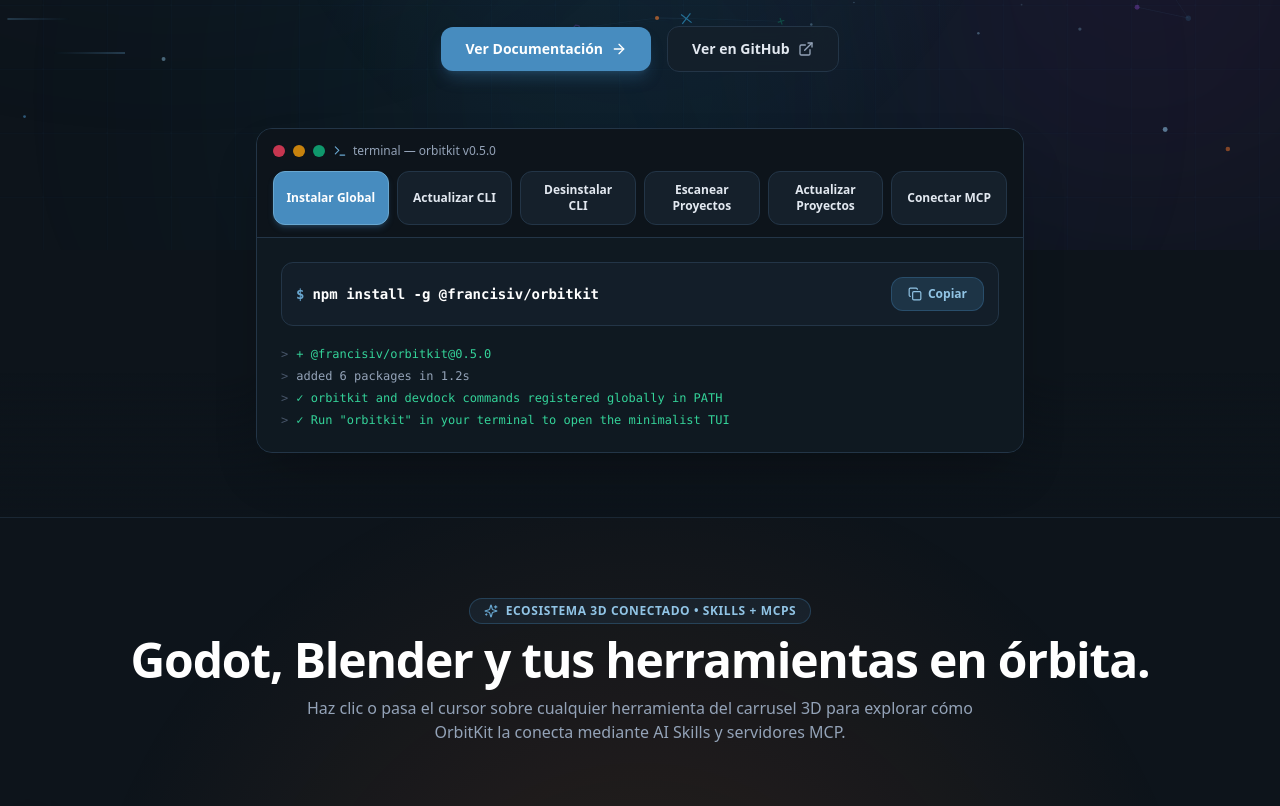
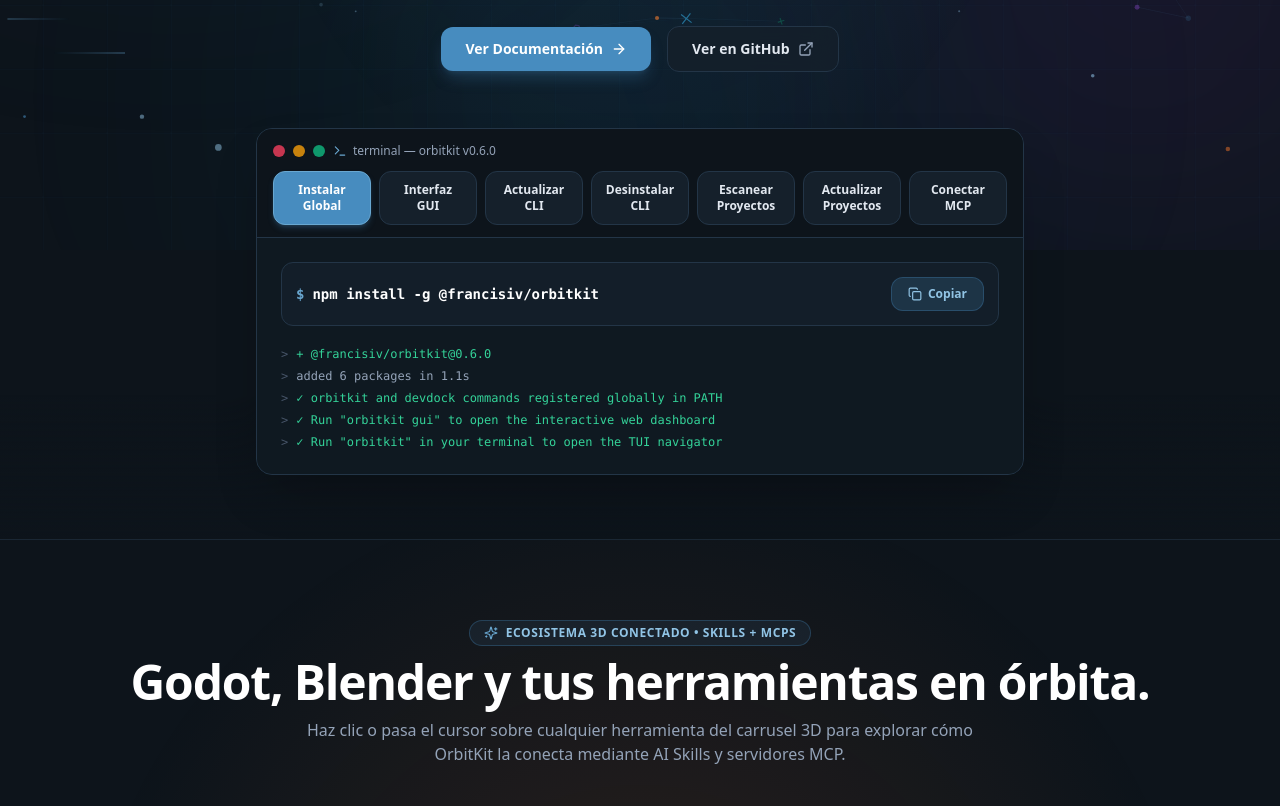
Before and after one commit to FrancisCuarto/OrbitKit, a React (Vite) app in the folder apps/web/: page / in a window 1280 px wide. Shown: the part 550-1356 px from the top of the page. Built offline with nearby package versions, Linux system fonts and the light colour scheme.

Commit message:
chore: bump version to v0.6.0 with Web GUI documentation and CLI dashboard

```diff
--- a/apps/web/src/App.tsx
+++ b/apps/web/src/App.tsx
@@ -75,7 +75,7 @@ export function App() {
                   OrbitKit
                 </span>
                 <span className="text-[10px] font-mono font-semibold px-2 py-0.5 rounded-full bg-godot-500/20 text-godot-300 border border-godot-500/30">
-                  CLI v0.5.0
+                  CLI v0.6.0
                 </span>
               </div>
             </div>
@@ -409,7 +409,7 @@ export function App() {
             <div className="space-y-2">
               <div className="inline-flex items-center space-x-2 px-2.5 py-0.5 rounded-full bg-emerald-500/15 border border-emerald-500/30 text-emerald-300 text-xs font-semibold">
                 <RefreshCw className="w-3.5 h-3.5 mr-1" />
-                <span>{lang === 'es' ? 'Verificador de Versiones (v0.5.0)' : 'Version Checker & Self-Updater (v0.5.0)'}</span>
+                <span>{lang === 'es' ? 'Verificador de Versiones (v0.6.0)' : 'Version Checker & Self-Updater (v0.6.0)'}</span>
               </div>
               <h3 className="text-lg sm:text-xl font-extrabold text-white">
                 {lang === 'es'
--- a/apps/web/src/components/DocsSection.tsx
+++ b/apps/web/src/components/DocsSection.tsx
@@ -89,7 +89,7 @@ export function DocsSection({ lang }: Props) {
                           {lang === 'es' ? '1. Instalar por NPM' : '1. Install via NPM'}
                         </span>
                         <span className="text-[10px] bg-emerald-500/10 text-emerald-400 border border-emerald-500/20 px-2 py-0.5 rounded-full font-mono">
-                          v0.5.0
+                          v0.6.0
                         </span>
                       </div>
                       <button
@@ -203,7 +203,11 @@ export function DocsSection({ lang }: Props) {
               <div className="space-y-4">
                 {[
                   {
-                    cmd: 'orbitkit  (or: orbitkit ui)',
+                    cmd: 'orbitkit gui  (or: orbitkit ui)',
+                    desc: 'Launches the interactive Web GUI Dashboard in your default browser (localhost:4567) with visual project explorer, 1-click AI Skills installer, MCP manager, and live diagnostics.'
+                  },
+                  {
+                    cmd: 'orbitkit  (or: orbitkit tui)',
                     desc: 'Launches the minimalist interactive Terminal User Interface (TUI) with automatic version checking, live search (/), and 1-key Skill/MCP installation.'
                   },
                   {
--- a/apps/web/src/components/TerminalWidget.tsx
+++ b/apps/web/src/components/TerminalWidget.tsx
@@ -8,14 +8,14 @@ interface Props {
 }
 
 interface CommandTab {
-  id: 'install' | 'upgrade-cli' | 'uninstall-cli' | 'scan' | 'update' | 'mcp';
-  labelKey: 'tabInstall' | 'tabUpgradeCli' | 'tabUninstallCli' | 'tabScan' | 'tabUpdate' | 'tabMcp';
+  id: 'install' | 'gui' | 'upgrade-cli' | 'uninstall-cli' | 'scan' | 'update' | 'mcp';
+  labelKey: 'tabInstall' | 'tabGui' | 'tabUpgradeCli' | 'tabUninstallCli' | 'tabScan' | 'tabUpdate' | 'tabMcp';
   command: string;
   output: string[];
 }
 
 export function TerminalWidget({ lang }: Props) {
-  const [activeTab, setActiveTab] = useState<'install' | 'upgrade-cli' | 'uninstall-cli' | 'scan' | 'update' | 'mcp'>('install');
+  const [activeTab, setActiveTab] = useState<'install' | 'gui' | 'upgrade-cli' | 'uninstall-cli' | 'scan' | 'update' | 'mcp'>('install');
   const [copied, setCopied] = useState(false);
   const t = TRANSLATIONS[lang].hero;
 
@@ -25,10 +25,23 @@ export function TerminalWidget({ lang }: Props) {
       labelKey: 'tabInstall',
       command: 'npm install -g @francisiv/orbitkit',
       output: [
-        '+ @francisiv/orbitkit@0.5.0',
-        'added 6 packages in 1.2s',
+        '+ @francisiv/orbitkit@0.6.0',
+        'added 6 packages in 1.1s',
         '✓ orbitkit and devdock commands registered globally in PATH',
-        '✓ Run "orbitkit" in your terminal to open the minimalist TUI'
+        '✓ Run "orbitkit gui" to open the interactive web dashboard',
+        '✓ Run "orbitkit" in your terminal to open the TUI navigator'
+      ]
+    },
+    {
+      id: 'gui',
+      labelKey: 'tabGui',
+      command: 'orbitkit gui',
+      output: [
+        '🚀 Starting OrbitKit GUI Dashboard...',
+        '✓ OrbitKit GUI Dashboard is live!',
+        '  ➜ Local:   http://localhost:4567',
+        '  ➜ Target:  /home/francis/game',
+        '✓ Connected: 4 Godot projects discovered, 10 AI skills ready'
       ]
     },
     {
@@ -37,8 +50,8 @@ export function TerminalWidget({ lang }: Props) {
       command: 'orbitkit upgrade',
       output: [
         '🔍 Checking OrbitKit CLI version against NPM & GitHub...',
-        '  Installed version: v0.4.0  →  Latest version: v0.5.0',
-        '✓ OrbitKit actualizado correctamente: v0.4.0 → v0.5.0'
+        '  Installed version: v0.5.0  →  Latest version: v0.6.0',
+        '✓ OrbitKit actualizado correctamente: v0.5.0 → v0.6.0'
       ]
     },
     {
@@ -103,12 +116,12 @@ export function TerminalWidget({ lang }: Props) {
           <div className="w-3 h-3 rounded-full bg-emerald-500/80"></div>
           <span className="ml-2 text-xs text-slate-400 font-sans font-medium flex items-center">
             <Terminal className="w-3.5 h-3.5 mr-1.5 text-godot-400" />
-            terminal — orbitkit v0.5.0
+            terminal — orbitkit v0.6.0
           </span>
         </div>
 
         {/* Expanded Hitbox Tab Pills */}
-        <div className="relative z-30 grid grid-cols-2 sm:grid-cols-3 lg:grid-cols-6 gap-2" role="tablist">
+        <div className="relative z-30 grid grid-cols-2 sm:grid-cols-3 lg:grid-cols-7 gap-2" role="tablist">
           {TABS.map((tab) => {
             const active = activeTab === tab.id;
             return (
--- a/apps/web/src/content/translations.ts
+++ b/apps/web/src/content/translations.ts
@@ -19,6 +19,7 @@ export const TRANSLATIONS = {
       btnDocs: 'Ver Documentación',
       btnGithub: 'Ver en GitHub',
       tabInstall: 'Instalar Global',
+      tabGui: 'Interfaz GUI',
       tabUpgradeCli: 'Actualizar CLI',
       tabUninstallCli: 'Desinstalar CLI',
       tabScan: 'Escanear Proyectos',
@@ -106,6 +107,7 @@ export const TRANSLATIONS = {
       btnDocs: 'View Documentation',
       btnGithub: 'View on GitHub',
       tabInstall: 'Install Global',
+      tabGui: 'Web GUI',
       tabUpgradeCli: 'Upgrade CLI',
       tabUninstallCli: 'Uninstall CLI',
       tabScan: 'Scan Projects',
--- a/packages/cli/package.json
+++ b/packages/cli/package.json
@@ -1,7 +1,7 @@
 {
   "name": "@francisiv/orbitkit",
-  "version": "0.5.0",
-  "description": "OrbitKit CLI - Interactive TUI & CLI to keep your Godot 4 and Blender projects updated with AI Skills, Addons and MCPs",
+  "version": "0.6.0",
+  "description": "OrbitKit CLI - Interactive Web GUI Dashboard, TUI & CLI to keep your Godot 4 and Blender projects updated with AI Skills, Addons and MCPs",
   "bin": {
     "orbitkit": "bin/devdock.js",
     "devdock": "bin/devdock.js"
--- a/packages/cli/src/cli.ts
+++ b/packages/cli/src/cli.ts
@@ -18,7 +18,7 @@ export function createCli(): Command {
   program
     .name('orbitkit')
     .description('OrbitKit CLI — Automated AI Skills, MCP Servers and Addon Manager for Godot Projects')
-    .version('0.5.0')
+    .version('0.6.0')
     .action(async () => {
       if (process.stdout.isTTY) {
         await startInteractiveTui();
```
Also changed, not shown: 1 other file (tests, documents, lock files or other folders).
